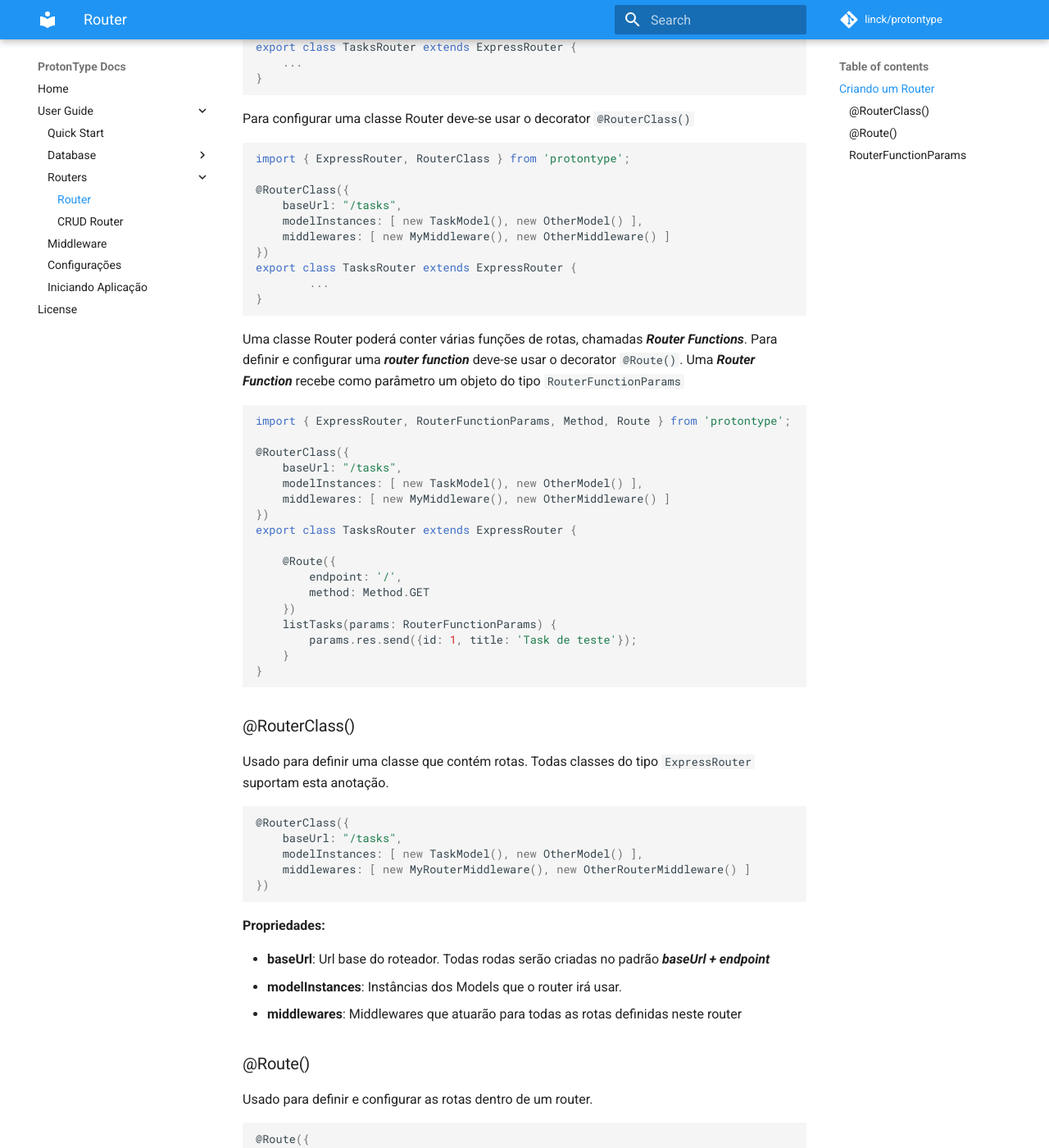
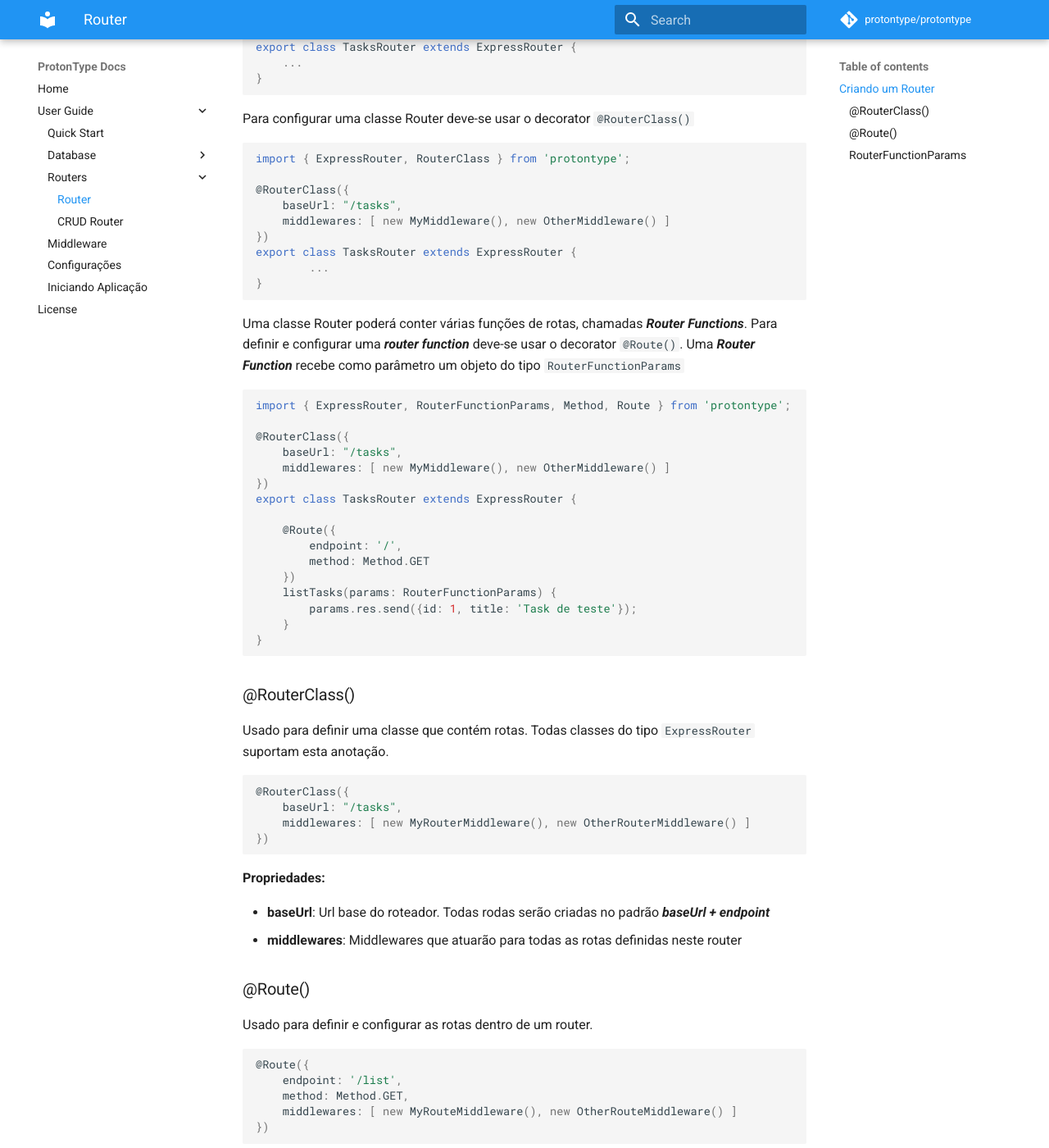
Before and after one commit to protontype/protontype.github.io, an MkDocs documentation site: the page built from docs/router.md, in a window 1280 px wide and 1400 px high, scrolled down 338 px. Shown: the whole window at 82% size. Built offline with MkDocs 1.6.1 and Material for MkDocs 9.7.7, drawn with Linux system fonts in a browser that asks for light colours; comment, search, counter and statistics services are not loaded; old or Windows-style settings are respelled for this version of MkDocs; some of the changed text lies outside the part shown.

Commit message:
Docs improvements

````diff
--- a/docs/router.md
+++ b/docs/router.md
@@ -21,7 +21,6 @@ import { ExpressRouter, RouterClass } from 'protontype';
 
 @RouterClass({
     baseUrl: "/tasks",
-    modelInstances: [ new TaskModel(), new OtherModel() ],
     middlewares: [ new MyMiddleware(), new OtherMiddleware() ]
 })
 export class TasksRouter extends ExpressRouter {
@@ -36,7 +35,6 @@ import { ExpressRouter, RouterFunctionParams, Method, Route } from 'protontype';
 
 @RouterClass({
     baseUrl: "/tasks",
-    modelInstances: [ new TaskModel(), new OtherModel() ],
     middlewares: [ new MyMiddleware(), new OtherMiddleware() ]
 })
 export class TasksRouter extends ExpressRouter {
@@ -58,14 +56,12 @@
 ```javascript
 @RouterClass({
     baseUrl: "/tasks",
-    modelInstances: [ new TaskModel(), new OtherModel() ],
     middlewares: [ new MyRouterMiddleware(), new OtherRouterMiddleware() ]
 })
 ```
 **Propriedades:**
 
 - **baseUrl**: Url base do roteador. Todas rodas serão criadas no padrão ***baseUrl + endpoint***
-- **modelInstances**: Instâncias dos Models que o router irá usar.
 - **middlewares**: Middlewares que atuarão para todas as rotas definidas neste router
 
 ### @Route()
@@ -85,7 +79,6 @@ Usado para definir e configurar as rotas dentro de um router.
 
 - **endpoint**: Define o endpoint da rota. A url desta rota será formada pela **baseUrl** (definida na ```@RouterClass```) + **endpoint**. Exemplo: ***http://locathost/tasks/list***
 - **method**: Verbo HTTP usado para esta rota. GET, POST, DELETE...
-- **modelName**: Nome do model que será injetado no parâmetro ***model*** de ***RouterFunctionParams***
 - **middlewares**: Middlewares que atuarão somente para esta rota específica
 
 É possivel também usar o decorator ```@Route()``` sem parâmetros, assim a router function deve criar as rotas diretamente usando o router do express.
--- a/mkdocs.yml
+++ b/mkdocs.yml
@@ -2,12 +2,16 @@ site_name: ProtonType Docs
 site_description: 'Framework typescript para desenvolvimentos de APIs REST'
 site_author: 'Humberto Machado'
 copyright: 'Copyright (c) 2017 Humberto Machado'
-theme: 'material'
+theme:
+  name: 'material'
+  palette:
+    primary: 'blue'
+    accent: 'reds'
 markdown_extensions:
   - codehilite
-repo_url: https://github.com/linck/protontype
-repo_name: linck/protontype
-
+repo_url: https://github.com/protontype/protontype
+repo_name: protontype/protontype
+edit_uri: 'https://github.com/protontype/protontype-docs/blob/master/docs'
 pages:
 - Home: 'index.md'
 - User Guide:
@@ -24,9 +28,6 @@ pages:
 - License: 'license.md'
 
 extra:
-  palette:
-    primary: 'blue'
-    accent: 'red'
   social:
     - type: 'github'
       link: 'https://github.com/linck'
````
Also changed, not shown: other parts of docs/router.md (+0 -4 lines), docs/bootstrap.md (+1 -1 lines), docs/middlewares.md (+1 -2 lines).
